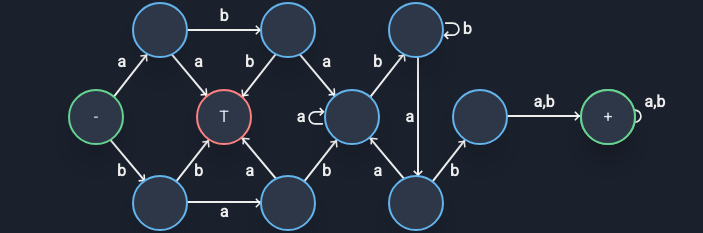
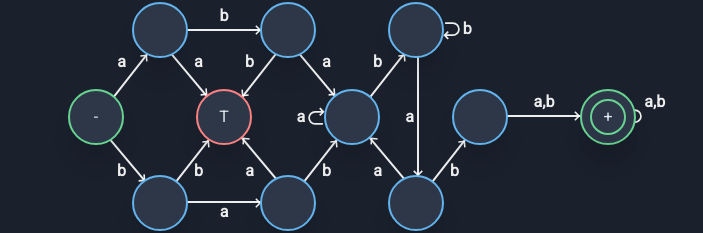
Before and after one commit to Kaezie/AutomataDFA, a Next.js app: page / in a window 1280 px wide. Shown: the part 418-651 px from the top of the page, without its empty margins (288-991 px from the left). Built offline with nearby package versions, Linux system fonts and the light colour scheme.

Commit message:
size override

```diff
--- a/components/DFA/FirstDFA.js
+++ b/components/DFA/FirstDFA.js
@@ -397,6 +397,7 @@ const FirstDFA = ({ currentNode, simulating }) => {
       >
        <Atom
         variant="q10inner"
+        variants={variants}
         initial="initial"
         animate={currentNode == 10 ? "pulse" : ""}
         whileHover={!simulating && "scale"}
--- a/styles/badgeStyles.js
+++ b/styles/badgeStyles.js
@@ -94,7 +94,8 @@ export const Badge = {
     q10inner: {
       top: "50%",
       left: "50%",
-      size:"40%",
+      h: "2.25em",
+      w: "2.25em",
       borderColor: "green.300",
     },
     T: {
```
